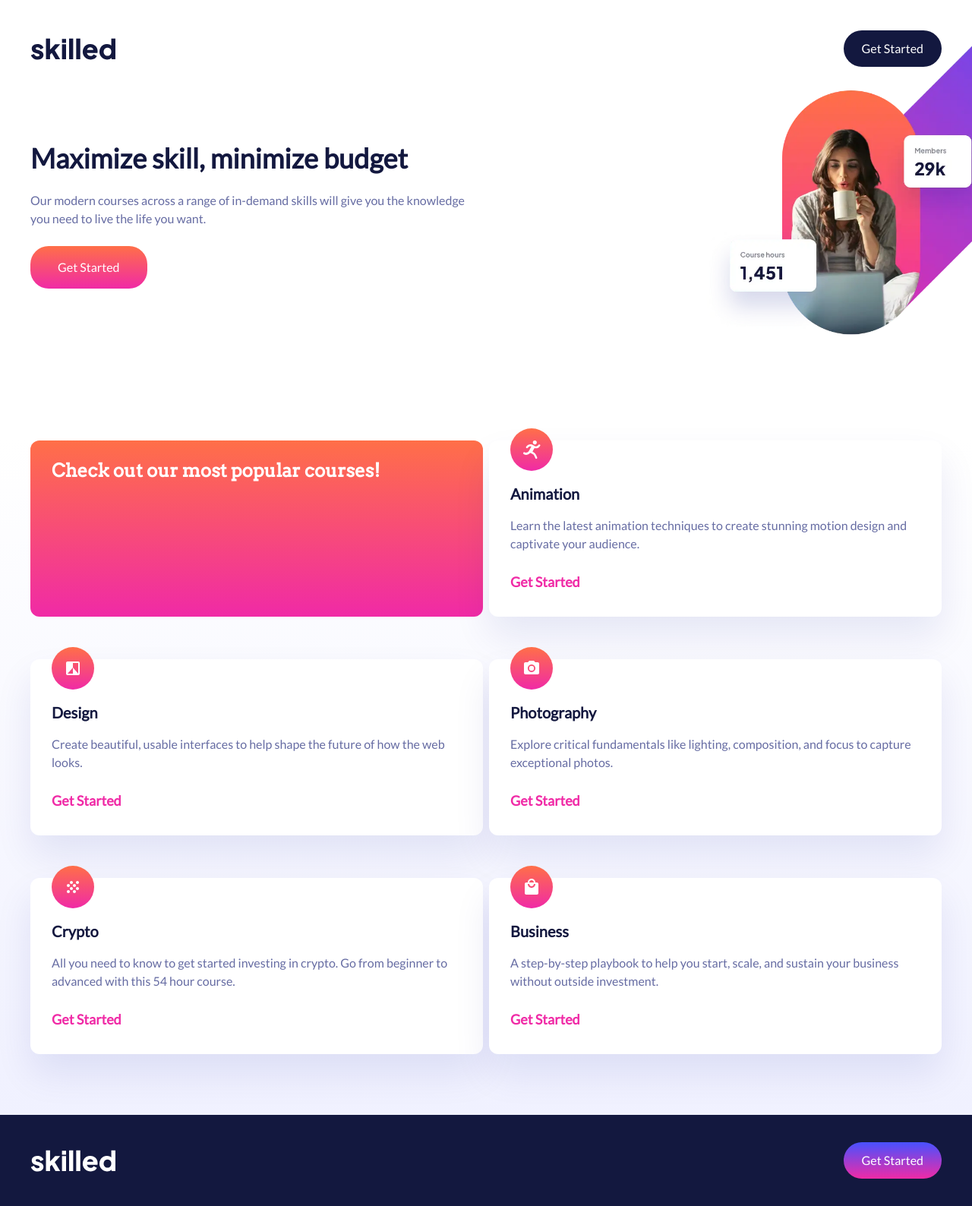
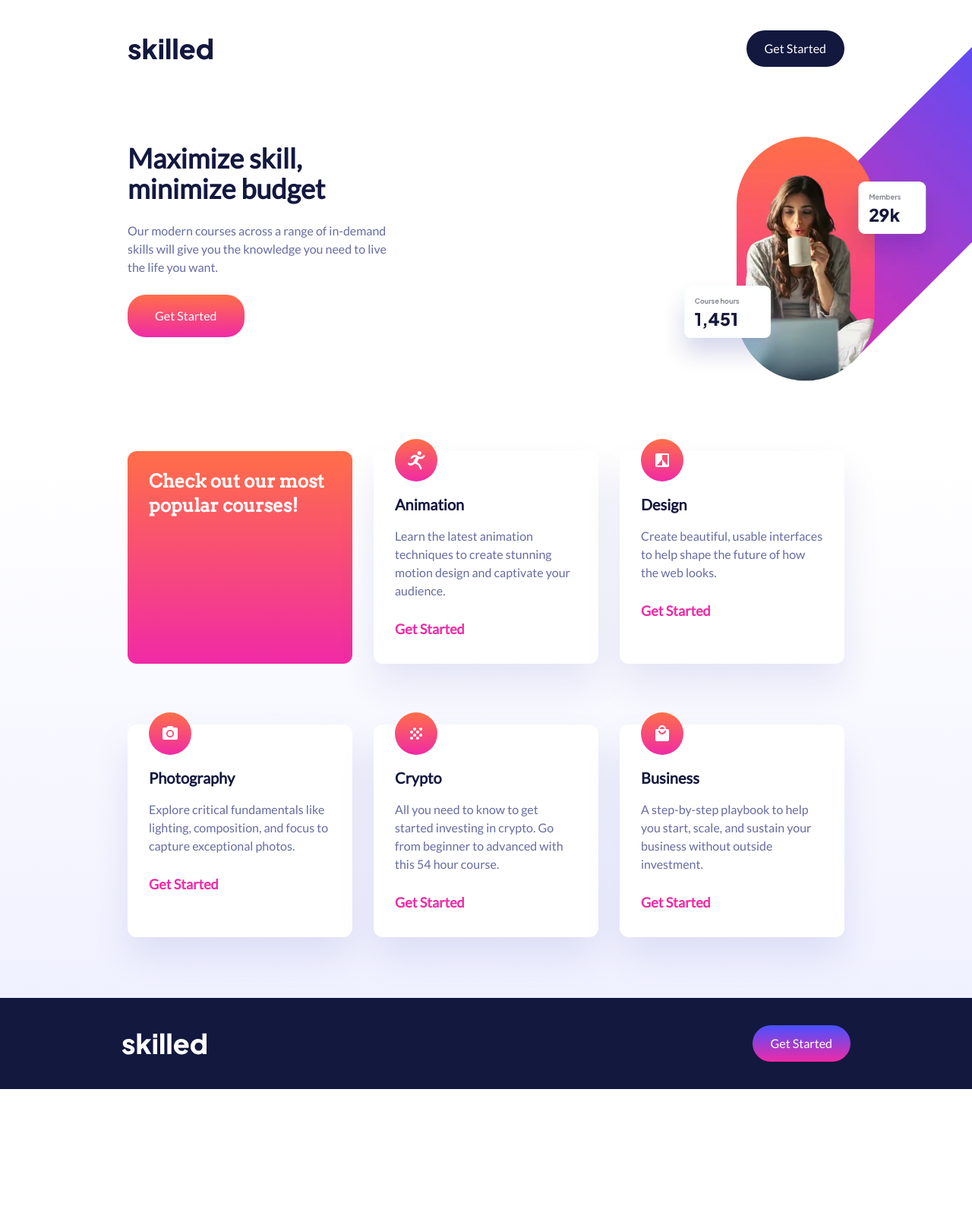
Before and after one commit to LangheBogdan/eLearning, a website: page index.html in a window 1280 px wide. Shown: the whole page at 76% size. After the commit the page ends 1434 px from the top, so only its background shows below. Drawn offline with Linux system fonts and the light colour scheme.

Commit message:
Update webpage layout for enhanced responsiveness
Made several CSS adjustments to improve the layout's responsiveness across different screen sizes. Adjustments primarily involve modifying styles related to positioning, container width, and photo section aesthetics. Enhanced visual appeal was achieved through redefined gradient backgrounds and shadow effects.

```diff
--- a/index.html
+++ b/index.html
@@ -21,7 +21,7 @@
   <body class="pt-4">
     <div class="md:relative overflow-hidden">
       <header
-        class="flex justify-between items-center mb-10 pt-4 px-4 md:pt-6 md:px-10 md:mb-[100px]"
+        class="flex justify-between items-center mb-10 pt-4 px-4 md:pt-6 md:px-10 md:mb-[100px] lg:w-4/5 mx-auto"
       >
         <div><img src="./assets/logo-dark.svg" alt="skill company logo" /></div>
         <div>
@@ -33,8 +33,8 @@
         </div>
       </header>
       <main>
-        <div class="px-4 md:px-10 md:flex">
-          <section class="md:basis-2/4">
+        <div class="px-4 md:px-10 md:flex lg:w-4/5 mx-auto">
+          <section class="md:basis-2/4 lg:basis-[350px]">
             <h1 class="text-4xl font-extrabold text-blueSky mb-6">
               Maximize skill, minimize budget
             </h1>
@@ -50,7 +50,7 @@
           </section>
           <section>
             <div
-              class="md:absolute md:w-[600px] md:h-[600px] md:-right-[250px] md:-top-[77px]"
+              class="md:absolute md:w-[600px] md:h-[600px] md:-right-[250px] md:-top-[77px] lg:-right-[190px] lg:-top-4"
             >
               <picture>
                 <!-- High-res desktop images for screens wider than 1024px -->
@@ -88,20 +88,20 @@
           </section>
         </div>
         <section
-          class="bg-gradient-to-b from-sectionGradientStart to-sectionGradientEnd pb-20 md:mt-[200px]"
+          class="bg-gradient-to-b from-sectionGradientStart to-sectionGradientEnd pb-20 md:mt-[200px] lg:mt-[150px]"
         >
           <div
-            class="flex flex-wrap px-4 gap-y-10 md:px-10 md:gap-y-14 md:gap-x-2"
+            class="flex flex-wrap px-4 gap-y-10 md:px-10 md:gap-y-14 md:gap-x-2 lg:w-4/5 lg:mx-auto lg:gap-x-7 lg:gap-y-20"
           >
             <div
-              class="bg-gradient-to-b from-cardGradientStart from-0% to-cardGradientEnd to-100% text-white rounded-xl font-bold grow md:basis-[48%]"
+              class="bg-gradient-to-b from-cardGradientStart from-0% to-cardGradientEnd to-100% text-white rounded-xl font-bold grow md:basis-[48%] lg:basis-[30%]"
             >
               <h2 class="px-7 pt-6 pb-8 font-serif text-2xl leading-8">
                 Check out our most popular courses!
               </h2>
             </div>
             <div
-              class="bg-white shadow-3xl rounded-xl pt-14 px-7 pb-8 relative grow md:basis-[48%]"
+              class="bg-white shadow-3xl rounded-xl pt-14 px-7 pb-8 relative grow md:basis-[48%] lg:basis-[30%]"
             >
               <img
                 class="absolute -top-4"
@@ -120,7 +120,7 @@
               </button>
             </div>
             <div
-              class="bg-white shadow-3xl rounded-xl pt-14 px-7 pb-8 relative grow md:basis-[48%]"
+              class="bg-white shadow-3xl rounded-xl pt-14 px-7 pb-8 relative grow md:basis-[48%] lg:basis-[30%]"
             >
               <img
                 class="absolute -top-4"
@@ -137,7 +137,7 @@
               </button>
             </div>
             <div
-              class="bg-white shadow-3xl rounded-xl pt-14 px-7 pb-8 relative grow md:basis-[48%]"
+              class="bg-white shadow-3xl rounded-xl pt-14 px-7 pb-8 relative grow md:basis-[48%] lg:basis-[30%]"
             >
               <img
                 class="absolute -top-4"
@@ -156,7 +156,7 @@
               </button>
             </div>
             <div
-              class="bg-white shadow-3xl rounded-xl pt-14 px-7 pb-8 relative grow md:basis-[48%]"
+              class="bg-white shadow-3xl rounded-xl pt-14 px-7 pb-8 relative grow md:basis-[48%] lg:basis-[30%]"
             >
               <img
                 class="absolute -top-4"
@@ -173,7 +173,7 @@
               </button>
             </div>
             <div
-              class="bg-white shadow-3xl rounded-xl pt-14 px-7 pb-8 relative grow md:basis-[48%]"
+              class="bg-white shadow-3xl rounded-xl pt-14 px-7 pb-8 relative grow md:basis-[48%] lg:basis-[30%]"
             >
               <img
                 class="absolute -top-4"
@@ -192,9 +192,8 @@
           </div>
         </section>
       </main>
-      <footer
-        class="bg-blueSky flex justify-between items-center py-9 px-4 md:px-10"
-      >
+      <div class="bg-blueSky py-9 px-4 md:px-10">
+        <footer class="flex justify-between items-center lg:w-4/5 lg:mx-auto">
           <div><img src="assets/logo-light.svg" alt="website logo" /></div>
           <div>
             <button
@@ -205,5 +204,6 @@
           </div>
         </footer>
       </div>
+    </div>
   </body>
 </html>
```
Also changed, not shown: dist/output.css. Lines whose indentation alone changed are shown as unchanged.
